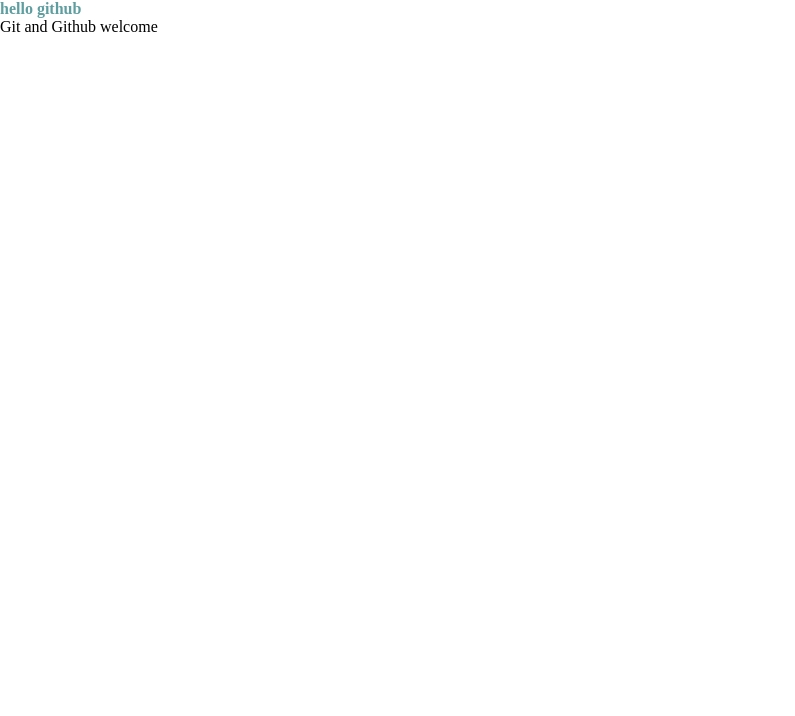
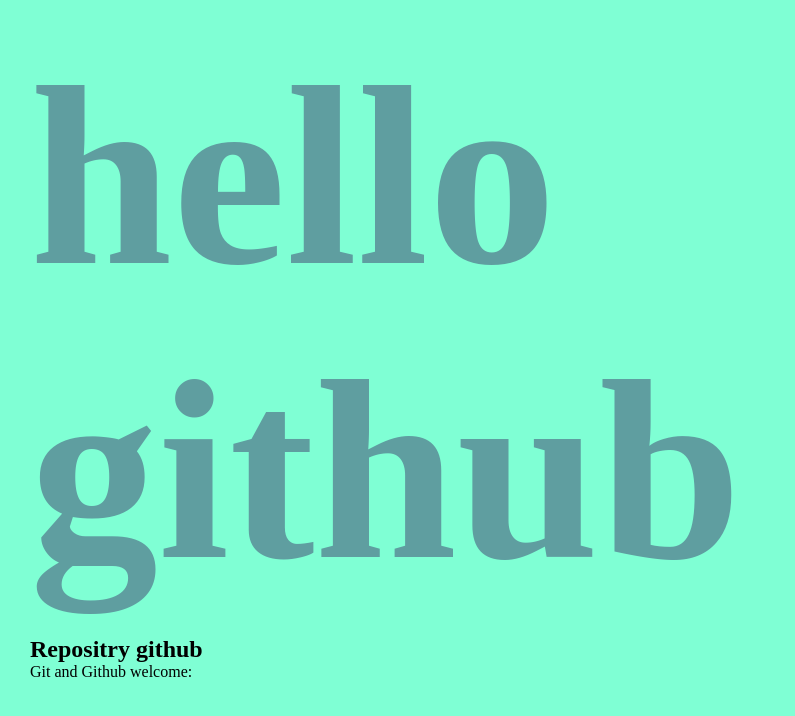
Before and after one commit to yass35-prog/O1, a plain HTML site: page index.html in a window 1280 px wide. Shown: the whole page, without its empty margins (0-795 px from the left). Drawn offline with Linux system fonts and the light colour scheme.

Commit message:
add heading to index.html

```diff
--- a/index.html
+++ b/index.html
@@ -7,9 +7,11 @@
     <link rel="stylesheet" href="style.css">
 </head>
 <body>
-      <h1>hello github </h1>
-      <p>Git and Github welcome
+      <h1>hello github </h1><br>
+      <h2>Repositry github </h2>
+      <p>Git and Github welcome:
 
       </p>
+
 </body>
 </html>
--- a/style.css
+++ b/style.css
@@ -3,8 +3,15 @@
     margin: 0;
 }
 
+html{
+
+    background-color: aquamarine;
+    padding: 30px;
+}
+
 h1{
+
     color: cadetblue;
-    font-size: 16px;
+    font-size: 16rem;
 
 }
```
